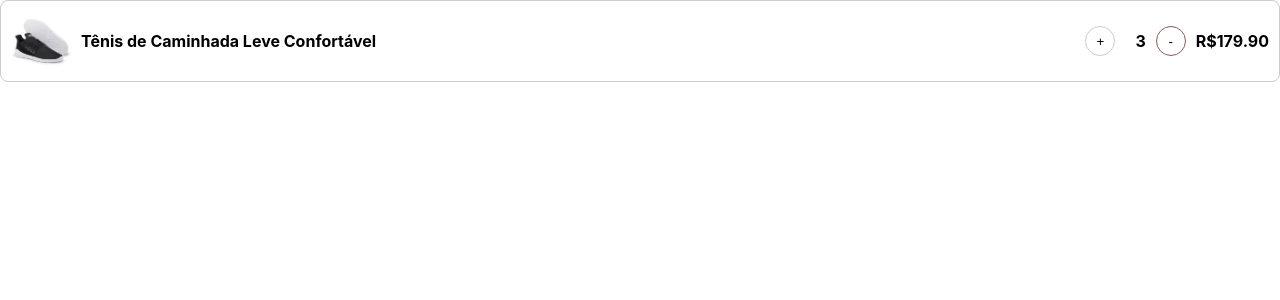
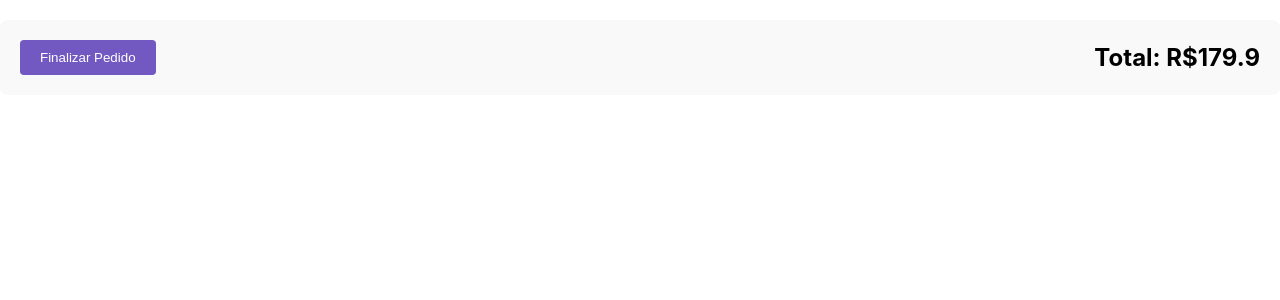
Before and after one commit to Nicolasmoss92/shopping-cart, a React (Create React App) app in the folder cart/: page / in a window 1280 px wide. Shown: the top 300 px of the page. Built offline with nearby package versions, Linux system fonts and the light colour scheme.

Commit message:
feat: CheckOut Sumary

```diff
--- a/cart/src/App.tsx
+++ b/cart/src/App.tsx
@@ -2,11 +2,12 @@ import Card from "./components/layout/card/Card";
 import Header from "./components/Header/index";
 import SubHeader from "./components/layout/checkOut/Header";
 import ProductItem from "./components/layout/checkOut/ProductItem";
+import CheckoutSummary from "./components/layout/checkOut/CheckoutSummary";
 
 function App() {
   return (
     <div className="App">
-      <ProductItem />
+      <CheckoutSummary />
     </div>
   );
 }
--- /dev/null
+++ b/cart/src/components/layout/checkOut/CheckoutSummary/index.tsx
@@ -0,0 +1,14 @@
+import { CheckoutButton, SummaryWrapper, TotalText } from "./styles";
+
+const CheckoutSummary: React.FC = () => {
+    const total = 179.90
+
+    return (
+        <SummaryWrapper>
+            <CheckoutButton>Finalizar Pedido</CheckoutButton>
+            <TotalText>Total: R${total}</TotalText>
+        </SummaryWrapper>
+    );
+};
+
+export default CheckoutSummary;
--- /dev/null
+++ b/cart/src/components/layout/checkOut/CheckoutSummary/styles.ts
@@ -0,0 +1,31 @@
+import styled from 'styled-components';
+
+export const SummaryWrapper = styled.div`
+  display: flex;
+  justify-content: space-between; // Alinha o total e o botão
+  align-items: center; // Centraliza verticalmente
+  padding: 20px;
+  background-color: #f9f9f9; // Cor de fundo
+  border-radius: 8px; // Bordas arredondadas
+  margin-top: 20px; // Espaçamento superior
+`;
+
+export const TotalText = styled.span`
+  font-size: 24px; // Tamanho do texto total
+  font-weight: bold; // Negrito
+  color: #000; // Cor do texto
+`;
+
+export const CheckoutButton = styled.button`
+  background-color: #7159c1; // Cor de fundo do botão
+  color: #fff; // Cor do texto
+  border: none; // Sem bordas
+  border-radius: 4px; // Bordas arredondadas
+  padding: 10px 20px; // Espaçamento interno
+  cursor: pointer; // Cursor de ponteiro ao passar o mouse
+  transition: background-color 0.3s; // Transição suave
+
+  &:hover {
+    background-color: #5639a3; // Cor ao passar o mouse
+  }
+`;
```
